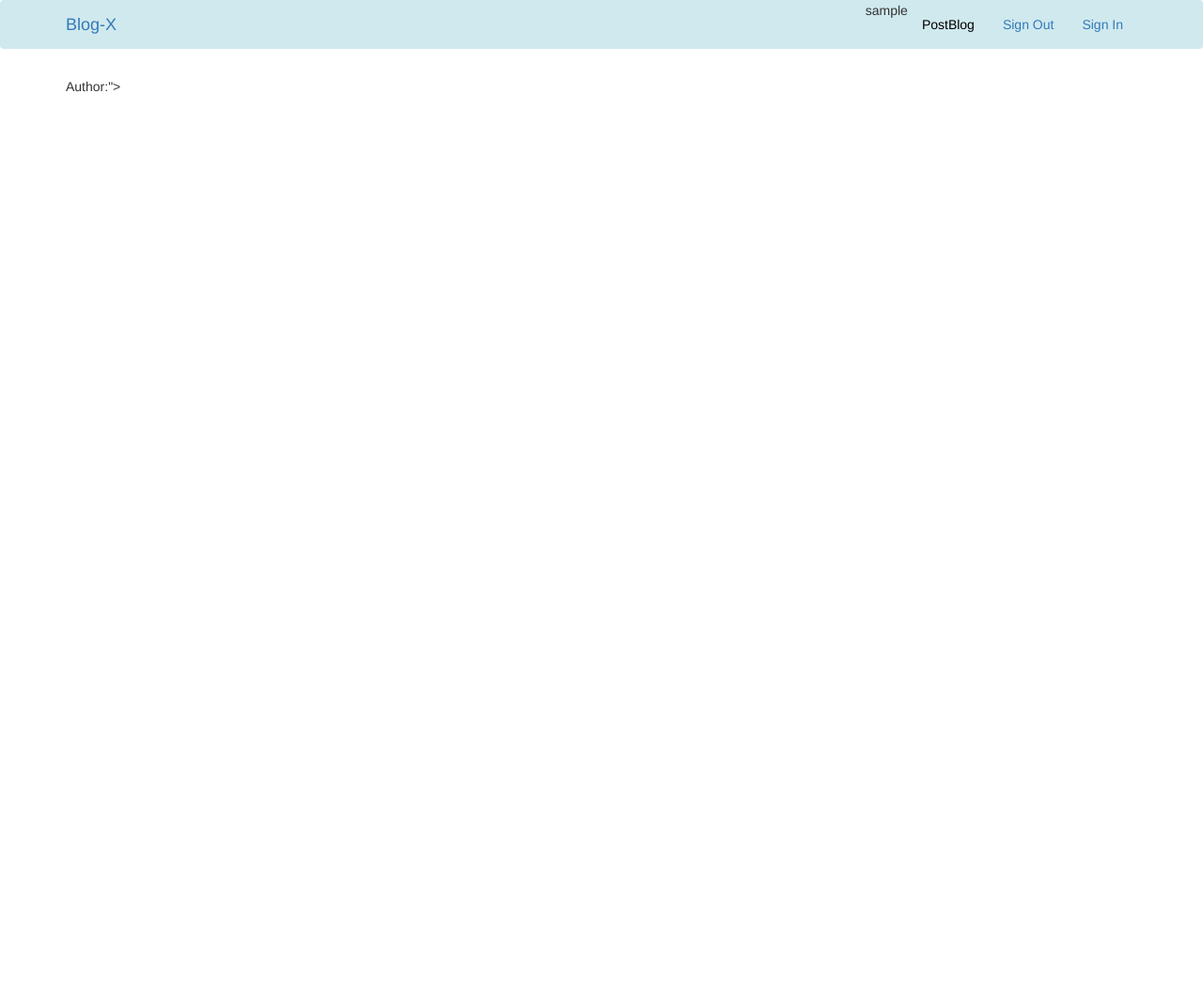
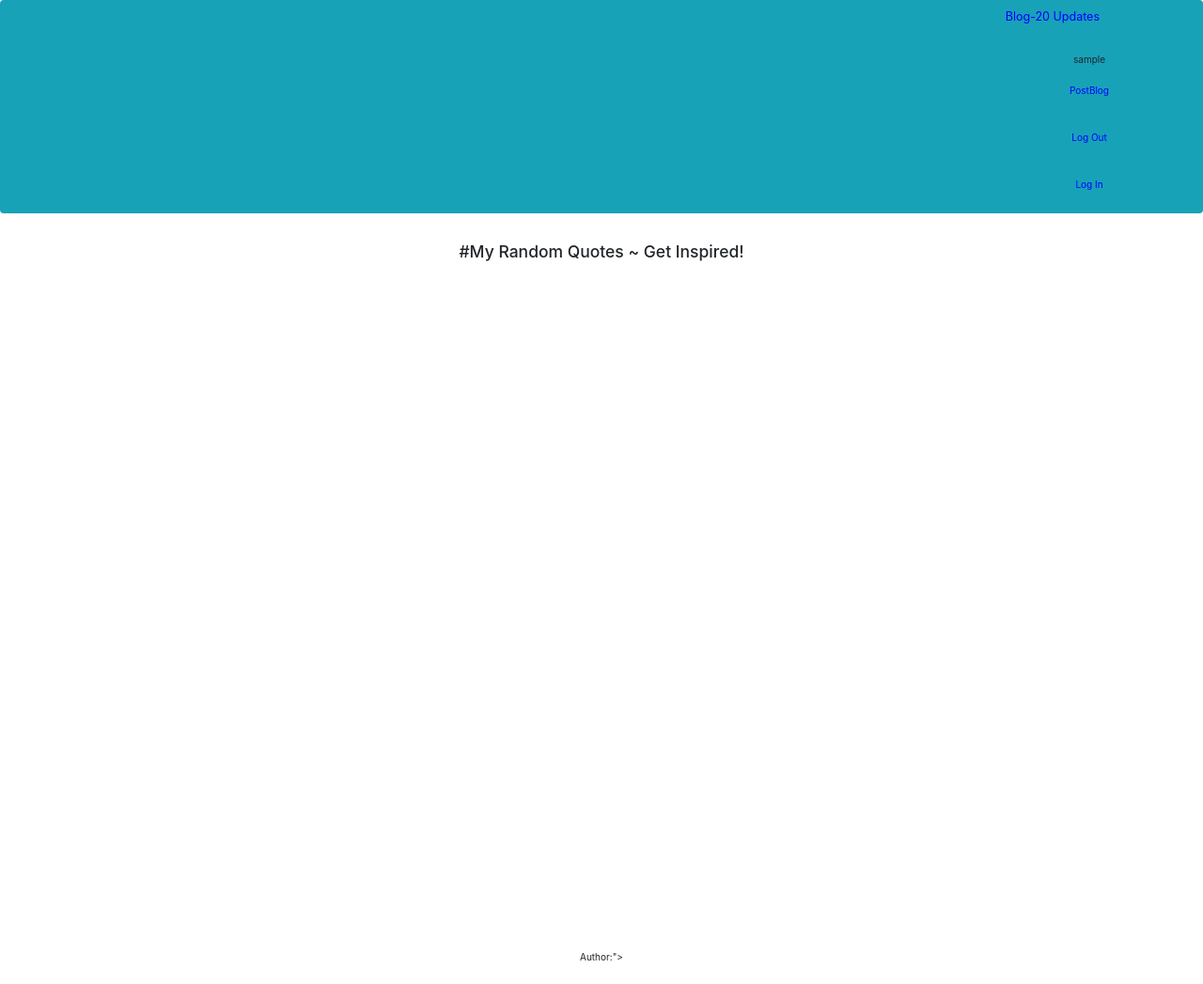
Before and after one commit to wizzicollo/Blogs-20, a Flask app: page / in a window 1280 px wide. Shown: the whole page at 94% size. Before the commit the page ends 98 px from the top, so only its background shows below. Run offline with Flask 2, Linux system fonts and the light colour scheme; the visitor is signed in with stand-in values (Sample User, id 1); data comes from the database, SQL or seed files in the repository; data that the repository does not hold is empty; some libraries are stand-ins or nearby versions.

Commit message:
made some stylings

```diff
--- a/app/templates/auth/login.html
+++ b/app/templates/auth/login.html
@@ -13,7 +13,7 @@
 
     <div class="col-md-3"> </div>
 
-    <div class="col-md-6" style="background-color:#d0e9ee;">
+    <div class="col-md-6" style="background-color:grey;">
 
       {% for message in get_flashed_messages() %}
       <div class="alert alert-danger">
--- a/app/templates/auth/register.html
+++ b/app/templates/auth/register.html
@@ -3,7 +3,7 @@
 
 {% block content %}
 <div class="col-md-3"> </div>
-<div class="col-md-6" style="margin-top: 8%; background-color: #d0e9ee;">
+<div class="col-md-6" style="margin-top: 8%; background-color: grey;">
   <br>
 
   {{wtf.quick_form(registration_form)}}
--- a/app/templates/index.html
+++ b/app/templates/index.html
@@ -1,7 +1,63 @@
 {% extends 'base.html'%}
 {% block content %}
 
+<!doctype html>
+<html lang="en">
 
+<head>
+	<meta charset="utf-8">
+	<meta name="viewport" content="width=device-width, initial-scale=1, shrink-to-fit=no">
+	<meta name="description" content="">
+	<meta name="author" content="Mark Otto, Jacob Thornton, and Bootstrap contributors">
+	<meta name="generator" content="Jekyll v3.8.6">
+	<title>Cover Template · Bootstrap</title>
+
+	<link rel="canonical" href="https://getbootstrap.com/docs/4.4/examples/cover/">
+
+	<!-- Bootstrap core CSS -->
+	<link href="/docs/4.4/dist/css/bootstrap.min.css" rel="stylesheet"
+		integrity="sha384-Vkoo8x4CGsO3+Hhxv8T/Q5PaXtkKtu6ug5TOeNV6gBiFeWPGFN9MuhOf23Q9Ifjh" crossorigin="anonymous">
+
+	<!-- Favicons -->
+	<link rel="apple-touch-icon" href="/docs/4.4/assets/img/favicons/apple-touch-icon.png" sizes="180x180">
+	<link rel="icon" href="/docs/4.4/assets/img/favicons/favicon-32x32.png" sizes="32x32" type="image/png">
+	<link rel="icon" href="/docs/4.4/assets/img/favicons/favicon-16x16.png" sizes="16x16" type="image/png">
+	<link rel="manifest" href="/docs/4.4/assets/img/favicons/manifest.json">
+	<link rel="mask-icon" href="/docs/4.4/assets/img/favicons/safari-pinned-tab.svg" color="#563d7c">
+	<link rel="icon" href="/docs/4.4/assets/img/favicons/favicon.ico">
+	<meta name="msapplication-config" content="/docs/4.4/assets/img/favicons/browserconfig.xml">
+	<meta name="theme-color" content="#563d7c">
+
+
+	<style>
+		.bd-placeholder-img {
+			font-size: 1.125rem;
+			text-anchor: middle;
+			-webkit-user-select: none;
+			-moz-user-select: none;
+			-ms-user-select: none;
+			user-select: none;
+		}
+
+		@media (min-width: 768px) {
+			.bd-placeholder-img-lg {
+				font-size: 3.5rem;
+			}
+		}
+	</style>
+	<!-- Custom styles for this template -->
+	<link href="cover.css" rel="stylesheet">
+</head>
+
+<body class="text-center">
+	<div class="cover-container d-flex w-100 h-100 p-3 mx-auto flex-column">
+		<header class="masthead mb-auto">
+			<div class="inner">
+				<h3 class="masthead-brand">#My Random Quotes ~ Get Inspired!</h3>
+				<nav class="nav nav-masthead justify-content-center">
+				</nav>
+			</div>
+		</header>
 		<div class="container">
 			<div>
 				<p>{{quotes.quote}}</p>
@@ -11,6 +67,8 @@
 				</p>
 			</div>
 		</div>
+		<main role="main" class="inner cover">
+
 			<div class="container">
 				<div class="row">
 					<div class="col-md-6">
@@ -18,26 +76,38 @@
 						{% for blog in blogs %}
 						<div id="row" class="row">
 
-						<div id="row" class="col-md-12 card" style="background-color:#d0e9ee; font-size:15px; margin-bottom:20px; width: 100%; margin-top: 50px;">
-							<div class="card-header" style="color:#2E86AB">
+							<div id="row" class="col-md-12 card"
+								style="background-color:grey; font-size:15px; margin-bottom:20px; width: 215%; margin-top: 50px;">
+								<div class="card-header" style="color:blue">
 									{{blog.blog_title|upper}}
 								</div>
 								<div class="card-body">
 									<p class="card-text">{{blog.blog_content}}</p>
-                <p class="card-text"><span style="font-weight:bolder">Found :</span> <span
-      style="font-family:Bellefair; font-size:18px;">{{ comments | count }} Comments</span></p>
-								<a href="{{url_for('.comment',blog_id = blog.id)}}" class="btn btn-info btn-sm"> COMMENT</a>
-								<a href="{{url_for('.delete',blog_id = blog.id)}}" class="btn btn-warning">DELETE</a>
-                <a href="{{ url_for('.view_comments', blog_id=blog.id) }}" style="font-size:15px;" class="btn btn-primary">Comments</a>							</div>
+									<p class="card-text"><span style="font-weight:bolder"></span> <span></span>
+										<!-- < a style="font-family:Bellefair; font-size:18px;">{{ comments | count }} </span></p>  -->
+										<a href="{{url_for('.comment',blog_id = blog.id)}}" class="btn btn-success">
+											comment</a>
+										<a href="{{url_for('.delete',blog_id = blog.id)}}"
+											class="btn btn-danger">delete</a>
+										<a href="{{ url_for('.view_comments', blog_id=blog.id) }}"
+											style="font-size:15px;" class="btn btn-primary">view comments</a>
+
+								</div>
 							</div>
 						</div>
 						{% endfor %}
 					</div>
 				</div>
 				<style>
-      #row{
-        margin: 20px;
-        padding:20px;
+					#row {
+						margin: 10px;
+						padding: 10px;
 					}
 				</style>
+
+		</main>
+	</div>
+</body>
+
+</html>
 {% endblock %}
--- a/app/templates/navbar.html
+++ b/app/templates/navbar.html
@@ -2,10 +2,10 @@
     <link href="https://fonts.googleapis.com/css?family=Lemonada&display=swap" rel="stylesheet">
     <link rel="stylesheet" href="https://maxcdn.bootstrapcdn.com/bootstrap/3.3.7/css/bootstrap.min.css" integrity="sha384-BVYiiSIFeK1dGmJRAkycuHAHRg32OmUcww7on3RYdg4Va+PmSTsz/K68vbdEjh4u" crossorigin="anonymous">
 </head>
-<div class="navbar navbar-dark bg-info" style="background-color:#d0e9ee;" role="navigation">
+<div class="navbar navbar-dark bg-info" style="background-color:black;" role="navigation">
   <div class="container">
     <div class="navbar-header">
-       <a class="navbar-brand text-black" href="/" id="logo">Blog-X</a>
+       <a class="navbar-brand text-black" href="/" id="logo" style=" color: blue;">Blog-20 Updates</a>
     </div>
 
     <div class="navbar-collapse collapse">
@@ -13,11 +13,11 @@
 
         <li >{{current_user.username}}</li>
         {% if current_user.is_authenticated %}
-        <li class="nav navbar-nav navbar-left"><a style=" color: black;" href="{{url_for('main.blog')}}">PostBlog</a></li>
-        <li><a href="{{url_for('auth.logout')}}">Sign Out</a></li>
+        <li class="nav navbar-nav navbar-left"><a style=" color: blue;" href="{{url_for('main.blog')}}">PostBlog</a></li>
+        <li><a href="{{url_for('auth.logout')}}" style=" color: blue;">Log Out</a></li>
         {% endif %}
 
-        <li><a href="{{url_for('auth.login')}}">Sign In</a></li>
+        <li><a href="{{url_for('auth.login')}}" style=" color: blue;">Log In</a></li>
 
       </ul>
     </div>
--- a/app/templates/update_blog.html
+++ b/app/templates/update_blog.html
@@ -7,8 +7,9 @@
   {{wtf.quick_form(update_post_form)}}
   <br>
   <a href="{{url_for('main.index')}}">
-    <button type="button" class="btn btn-primary btn-sm" style="margin-bottom:10px;">
-      <span class="glyphicon glyphicon-chevron-left"></span> Back
+    <!-- <button type="button" class="btn btn-primary btn-sm" style="margin-bottom:10px;"> -->
+      <span class="glyphicon glyphicon-chevron-left"></span>
+      <button type="button" class="btn btn-success" style="margin-bottom:10px;"></button> Back
     </button>
   </a>
 </div>
--- a/app/templates/view_comments.html
+++ b/app/templates/view_comments.html
@@ -13,7 +13,7 @@
     <button type="button" class="btn btn-primary btn-sm">
       <span class="glyphicon glyphicon-chevron-left"></span> Back
     </button>
-    <h3 style="color:blue;">Comments:</h3>
+    <h3 style="color:black;">Comments:</h3>
   </a>
 
   <h6> <span style="font-weight:bolder">Found :</span> <span
@@ -24,7 +24,7 @@
       <div class="panel">
         <p style="font-family:Bellefair; font-size:20px; padding:10px; text-align:center;">{{contents.comment}}</p>
         <h5>&nbsp;&nbsp;Comment by: &nbsp;<span
-            style="color:blue;font-family:Bellefair; font-size:20px;">{{current_user.username}}</span></h5>
+            style="color:black;font-family:Bellefair; font-size:20px;">{{current_user.username}}</span></h5>
         {% if current_user.is_authenticated %}
         {% endif %}
       </div>
```
Lines whose indentation alone changed are shown as unchanged.
